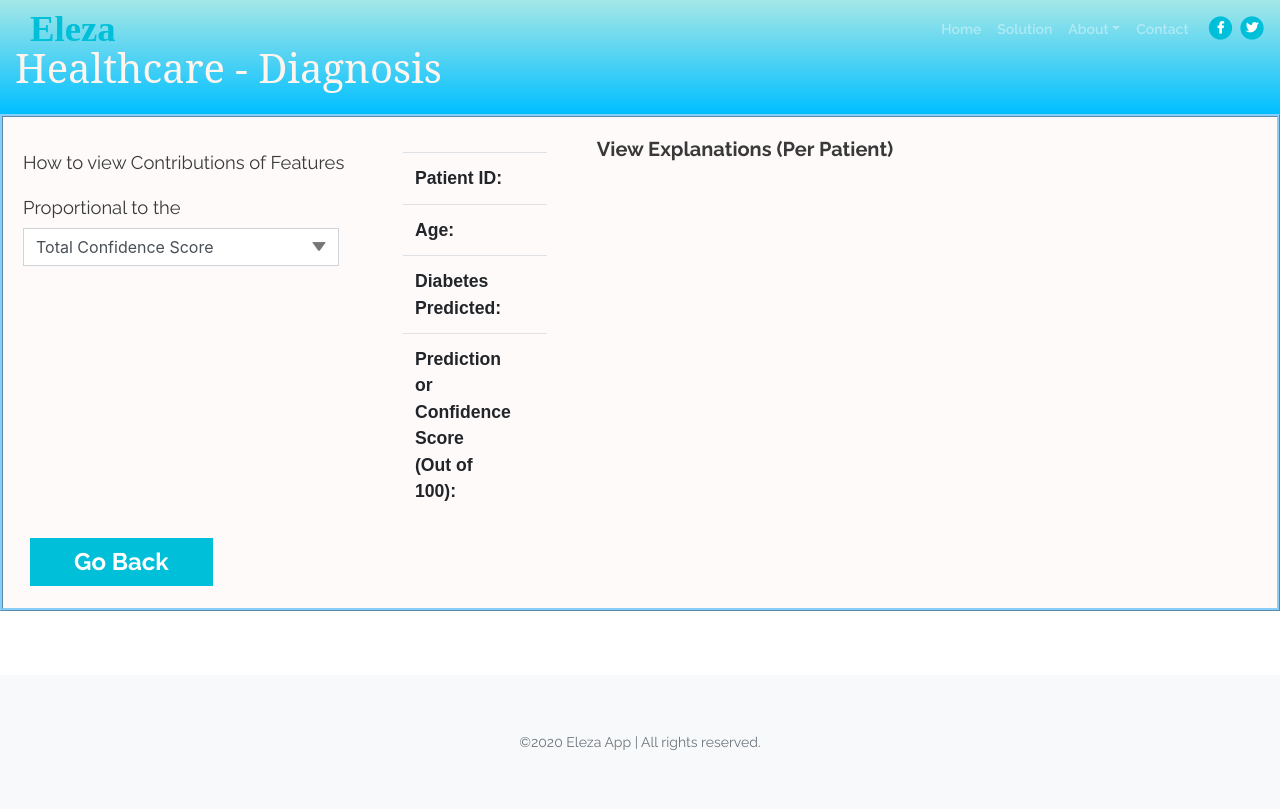
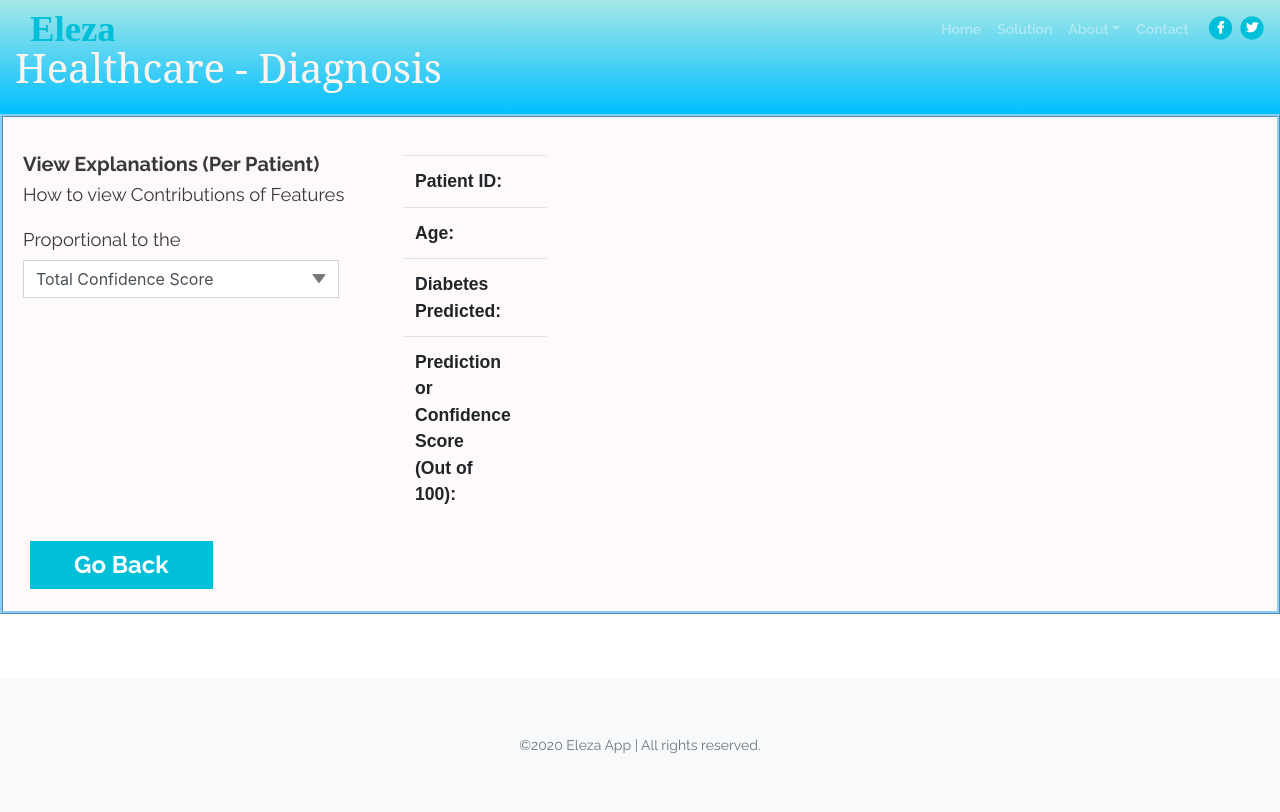
Before and after one commit to kipod/eleza, a Flask app: template app/templates/explanations_per_patient.html in a window 1280 px wide. Before the commit the page ends 751 px from the top, so only its background shows below. Run offline with Flask 2, Linux system fonts and the light colour scheme; the template is opened without the code that fills it, so the values that code supplies are empty; some libraries are stand-ins or nearby versions; grey boxes are pictures that could not be loaded.

Commit message:
slide_8_replace_heading_title_to_the_left

```diff
--- a/app/templates/explanations_per_patient.html
+++ b/app/templates/explanations_per_patient.html
@@ -71,7 +71,7 @@
   display: block;
   max-width: 70vh;
   width: 60vh;
-  margin-top: 35px;
+  margin-top: 38px;
   margin-left: 50px;
 }
 
@@ -163,6 +163,7 @@
         <div class="sidesWrapper">
           <div class="leftDiv">
             <div style="padding: 18px 0px 20px 20px; margin-top: 10px;">
+              <h5><b>View Explanations (Per Patient)</b></h5>
               <div style="width: 330px;"><h5 style="font-size: 115%;"> How to view Contributions of Features </h5></div>
               <div style="height: 15px;"> </div>
               <div><h5 style="font-size: 115%;"> Proportional to the</h5></div>
@@ -195,7 +196,6 @@
             </div>
           </div>
           <div class="rightDiv">
-            <h5><b>View Explanations (Per Patient)</b></h5>
             <table class="patientsTable">
               <thead style="text-align: center;">
                 {% for i,table_head in enumerate(form.table_heads) %}
```
